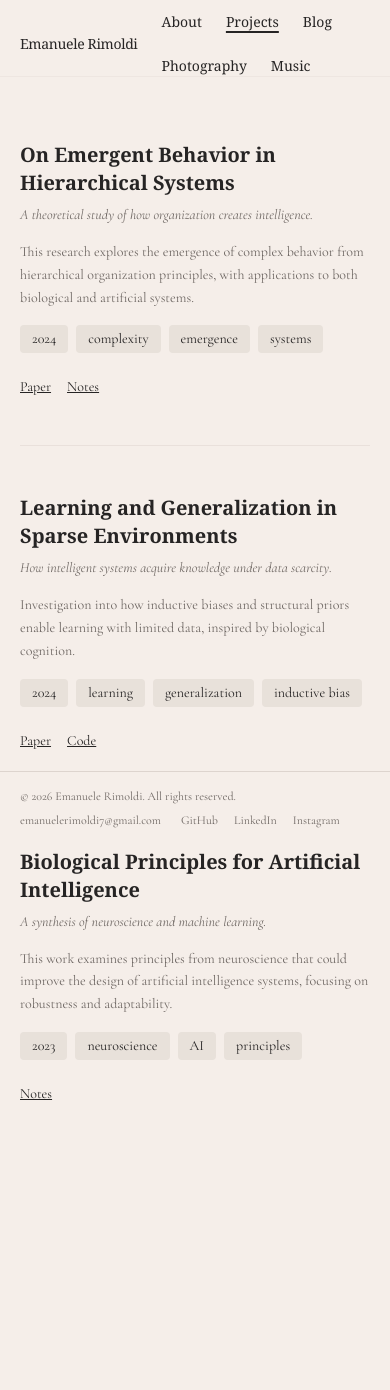
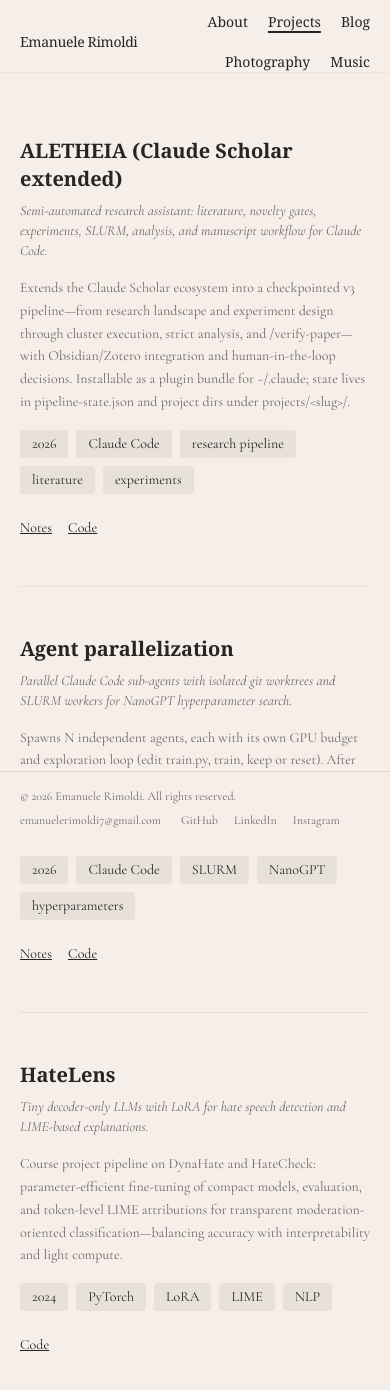
Before and after one commit to EmaRimoldi/EmaRimoldi.github.io, a Next.js app: page /projects in a window 390 px wide. Shown: the top 1390 px of the page. Before the commit the page ends 1232 px from the top, so only its background shows below. Built offline with nearby package versions, Linux system fonts and the light colour scheme.

Commit message:
Photography WIP placeholders; music local cover art; projects repos; header grid; hero 1s/0.5s stagger
Made-with: Cursor

```diff
--- a/app/globals.css
+++ b/app/globals.css
@@ -12,7 +12,7 @@ body {
   font-family: "Cormorant Garamond", ui-serif, Georgia, serif;
 }
 
-/* Landing: staggered reveal — delay in decisecond steps via inline style; duration 0.4s */
+/* Landing: staggered reveal — duration 1s per line; delays via inline style */
 @keyframes home-soft-reveal {
   from {
     opacity: 0;
@@ -26,7 +26,7 @@ body {
 
 .home-soft-reveal {
   opacity: 0;
-  animation: home-soft-reveal 0.4s cubic-bezier(0.25, 0.46, 0.45, 0.94) forwards;
+  animation: home-soft-reveal 1s cubic-bezier(0.25, 0.46, 0.45, 0.94) forwards;
 }
 
 @media (prefers-reduced-motion: reduce) {
--- a/app/music/page.tsx
+++ b/app/music/page.tsx
@@ -7,10 +7,17 @@ export default function MusicPage() {
   return (
     <PageShell>
       <ContentContainer maxWidth="content" className="py-16 md:py-24">
-        <p className="text-sm md:text-base text-[#6E6763] mb-12 max-w-2xl">
-          A curated collection of albums and artists that resonate with my
-          creative practice and intellectual interests.
-        </p>
+        <div className="space-y-3 mb-12 max-w-2xl font-serif">
+          <p className="text-base md:text-lg text-[#262424] leading-relaxed">
+            A curated collection of albums and artists that resonate with my
+            creative practice and intellectual interests.
+          </p>
+          <p className="text-sm md:text-base text-[#6E6763] leading-relaxed">
+            Cover art here uses neutral placeholders. Earlier we linked third-party
+            cover URLs; those often fail on static sites and are unrelated to
+            Spotify login — public album pages do not require your account.
+          </p>
+        </div>
 
         <div className="grid grid-cols-2 md:grid-cols-3 lg:grid-cols-4 gap-6 md:gap-8">
           {musicItems.map((album) => (
--- a/app/photography/page.tsx
+++ b/app/photography/page.tsx
@@ -1,20 +1,31 @@
 import { PageShell } from "@/components/page-shell";
 import { ContentContainer } from "@/components/content-container";
-import { PhotoCard } from "@/components/photo-card";
-import { photoItems } from "@/content/photo-items";
 
 export default function PhotographyPage() {
   return (
     <PageShell>
       <ContentContainer maxWidth="content" className="py-16 md:py-24">
-        <div className="grid grid-cols-1 md:grid-cols-2 lg:grid-cols-3 gap-6 md:gap-8">
-          {photoItems.map((photo) => (
-            <PhotoCard
-              key={photo.id}
-              image={photo.image}
-              alt={photo.alt}
-              aspectRatio={photo.aspectRatio}
-            />
+        <div className="max-w-2xl mb-12 md:mb-14 space-y-4">
+          <p className="font-serif text-base md:text-lg text-[#262424] leading-relaxed">
+            This section is under development. A curated gallery will be added in a
+            future version of the site.
+          </p>
+          <p className="font-serif text-sm md:text-base text-[#6E6763] leading-relaxed">
+            Thank you for your patience — check back soon.
+          </p>
+        </div>
+
+        <div className="grid grid-cols-1 sm:grid-cols-2 lg:grid-cols-3 gap-6 md:gap-8">
+          {[1, 2, 3].map((i) => (
+            <div
+              key={i}
+              className="aspect-[3/2] rounded-lg border border-dashed border-[#CCC4BC] bg-[#EDE8E2]/50 flex flex-col items-center justify-center gap-2 text-[#9A928A] font-serif text-sm md:text-base px-4 text-center"
+            >
+              <span className="text-xs tracking-[0.14em] uppercase text-[#B5ADA5]">
+                Placeholder
+              </span>
+              <span>Image {i}</span>
+            </div>
           ))}
         </div>
       </ContentContainer>
--- a/components/home-hero.tsx
+++ b/components/home-hero.tsx
@@ -2,8 +2,8 @@
 
 import { SocialLinks } from "@/components/social-links";
 
-/** Stagger delay between text blocks (deciseconds: 0.1s per step). */
-const STEP_S = 0.1;
+/** Delay between each text block (seconds). */
+const STEP_S = 0.5;
 
 export function HomeHero() {
   const delay = (step: number) => ({ animationDelay: `${step * STEP_S}s` });
--- a/components/site-header.tsx
+++ b/components/site-header.tsx
@@ -12,21 +12,10 @@ export function SiteHeader() {
   return (
     <header className="site-header border-b border-[#DDD4CE]/30">
       <nav className="site-container">
-        <div className="flex items-center justify-between gap-6 md:gap-8 lg:gap-10">
-          {/* Logo/Name on the left - hidden on homepage */}
-          {!isHomepage ? (
-            <Link
-              href="/"
-              className="font-serif text-sm md:text-base lg:text-lg font-medium text-[#262424] hover:opacity-60 transition-opacity duration-200 whitespace-nowrap tracking-tight"
-            >
-              {siteConfig.name}
-            </Link>
-          ) : (
-            <div className="flex-1" />
-          )}
-
-          {/* Navigation — centered when on homepage, right-side on subpages */}
-          <div className={`flex flex-wrap gap-6 md:gap-8 lg:gap-10 font-serif ${isHomepage ? "flex-1 justify-center" : ""}`}>
+        {isHomepage ? (
+          <div className="grid grid-cols-[minmax(0,1fr)_auto_minmax(0,1fr)] items-center gap-4 md:gap-6">
+            <div />
+            <div className="flex flex-wrap justify-center gap-5 md:gap-8 lg:gap-10 font-serif">
               {navItems.map((item) => {
                 const isActive =
                   (item.href === "/" && pathname === "/") ||
@@ -36,7 +25,7 @@ export function SiteHeader() {
                   <Link
                     key={item.href}
                     href={item.href}
-                  className={`nav-link text-sm md:text-base ${
+                    className={`nav-link text-sm md:text-base whitespace-nowrap ${
                       isActive ? "nav-link-active" : ""
                     }`}
                   >
@@ -45,10 +34,37 @@ export function SiteHeader() {
                 );
               })}
             </div>
+            <div aria-hidden className="min-w-0" />
+          </div>
+        ) : (
+          <div className="flex items-center justify-between gap-6 md:gap-8 lg:gap-10">
+            <Link
+              href="/"
+              className="font-serif text-sm md:text-base lg:text-lg font-medium text-[#262424] hover:opacity-60 transition-opacity duration-200 whitespace-nowrap tracking-tight"
+            >
+              {siteConfig.name}
+            </Link>
+            <div className="flex flex-wrap justify-end gap-5 md:gap-8 lg:gap-10 font-serif">
+              {navItems.map((item) => {
+                const isActive =
+                  (item.href === "/" && pathname === "/") ||
+                  (item.href !== "/" && pathname.startsWith(item.href));
 
-          {/* Spacer to balance the layout on homepage */}
-          {isHomepage && <div className="flex-1" />}
+                return (
+                  <Link
+                    key={item.href}
+                    href={item.href}
+                    className={`nav-link text-sm md:text-base whitespace-nowrap ${
+                      isActive ? "nav-link-active" : ""
+                    }`}
+                  >
+                    {item.label}
+                  </Link>
+                );
+              })}
             </div>
+          </div>
+        )}
       </nav>
     </header>
   );
--- a/content/music-items.ts
+++ b/content/music-items.ts
@@ -6,68 +6,69 @@ export interface MusicItem {
   spotifyUrl: string;
 }
 
+/** Cover art uses local placeholders — external CDNs (e.g. Cover Art Archive) often break on static hosting. */
 export const musicItems: MusicItem[] = [
   {
     id: "album-1",
     title: "People in Cars",
     artist: "Curse of Lono",
-    image: "https://coverartarchive.org/release/8b4fb030-c009-4de8-a1ff-1e8ba9e11c07/front-250.jpg",
+    image: "/images/music/placeholder.svg",
     spotifyUrl: "https://open.spotify.com/album/3dtjKtkS6DnwT82RlyzXk8",
   },
   {
     id: "album-2",
     title: "Highway 61 Revisited",
     artist: "Bob Dylan",
-    image: "https://coverartarchive.org/release/6c2f0a70-e1b2-4879-b1aa-e10e5bd35a8b/front-250.jpg",
+    image: "/images/music/placeholder.svg",
     spotifyUrl: "https://open.spotify.com/album/6YabPKtZAjxwyWbuO9p4ZD",
   },
   {
     id: "album-3",
     title: "Heart Shaped World",
     artist: "Chris Isaak",
-    image: "https://coverartarchive.org/release/fcd88d75-fce5-4a24-bf07-3cbfce1db2f8/front-250.jpg",
+    image: "/images/music/placeholder.svg",
     spotifyUrl: "https://open.spotify.com/album/5Das42Qx4AoU9iT4M7PW3U",
   },
   {
     id: "album-4",
     title: "The Dark Side of the Moon",
     artist: "Pink Floyd",
-    image: "https://coverartarchive.org/release/24824319-f464-3685-b899-0bfd1e2e819e/front-250.jpg",
+    image: "/images/music/placeholder.svg",
     spotifyUrl: "https://open.spotify.com/album/4LH4d3cOWNNsVw41Gqt2kv",
   },
   {
     id: "album-5",
     title: "Nevermind",
     artist: "Nirvana",
-    image: "https://coverartarchive.org/release/ae8e0db2-017a-461c-8621-1628bcf3b056/front-250.jpg",
+    image: "/images/music/placeholder.svg",
     spotifyUrl: "https://open.spotify.com/album/2guNUzAm232A0twj81rk75",
   },
   {
     id: "album-6",
     title: "Californication",
     artist: "Red Hot Chili Peppers",
-    image: "https://coverartarchive.org/release/41a0b4d8-5e84-4232-a65e-97f088b79c82/front-250.jpg",
+    image: "/images/music/placeholder.svg",
     spotifyUrl: "https://open.spotify.com/album/0fLhefnjlIV3pGNF9Wo8CD",
   },
   {
     id: "album-7",
     title: "Ray of Light",
     artist: "Madonna",
-    image: "https://coverartarchive.org/release/41e4f853-209b-4eed-ac7b-47e77b8cecfa/front-250.jpg",
+    image: "/images/music/placeholder.svg",
     spotifyUrl: "https://open.spotify.com/album/6cuNyrSmRjBeekioLdLkvI",
   },
   {
     id: "album-8",
     title: "Live at the Regal",
     artist: "B.B. King",
-    image: "https://coverartarchive.org/release/c2fd3a64-3313-4346-9f5d-1cf5e4f2cfc5/front-250.jpg",
+    image: "/images/music/placeholder.svg",
     spotifyUrl: "https://open.spotify.com/album/7njGz7ZeDXL6cH3VnflcQ2",
   },
   {
     id: "album-9",
     title: "Pink Moon",
     artist: "Nick Drake",
-    image: "https://coverartarchive.org/release/f3110f94-d7e7-4e93-bfa1-92b1da35f32a/front-250.jpg",
+    image: "/images/music/placeholder.svg",
     spotifyUrl: "https://open.spotify.com/album/5mwOo1zikswhmfHvtqVSXg",
   },
 ];
--- a/content/projects-items.ts
+++ b/content/projects-items.ts
@@ -14,41 +14,44 @@ export interface ResearchItem {
 
 export const projectsItems: ResearchItem[] = [
   {
-    id: "research-1",
-    title: "On Emergent Behavior in Hierarchical Systems",
-    descriptor: "A theoretical study of how organization creates intelligence.",
+    id: "claude-scholar-extended",
+    title: "ALETHEIA (Claude Scholar extended)",
+    descriptor:
+      "Semi-automated research assistant: literature, novelty gates, experiments, SLURM, analysis, and manuscript workflow for Claude Code.",
     summary:
-      "This research explores the emergence of complex behavior from hierarchical organization principles, with applications to both biological and artificial systems.",
-    year: 2024,
-    tags: ["complexity", "emergence", "systems"],
+      "Extends the Claude Scholar ecosystem into a checkpointed v3 pipeline—from research landscape and experiment design through cluster execution, strict analysis, and /verify-paper—with Obsidian/Zotero integration and human-in-the-loop decisions. Installable as a plugin bundle for ~/.claude; state lives in pipeline-state.json and project dirs under projects/<slug>/.",
+    year: 2026,
+    tags: ["Claude Code", "research pipeline", "literature", "experiments"],
     links: {
-      paper: "#",
-      notes: "#",
+      code: "https://github.com/EmaRimoldi/Claude-scholar-extended",
+      notes: "https://github.com/EmaRimoldi/Claude-scholar-extended/blob/main/docs/QUICKSTART.md",
     },
   },
   {
-    id: "research-2",
-    title: "Learning and Generalization in Sparse Environments",
-    descriptor: "How intelligent systems acquire knowledge under data scarcity.",
+    id: "agent-parallelization",
+    title: "Agent parallelization",
+    descriptor:
+      "Parallel Claude Code sub-agents with isolated git worktrees and SLURM workers for NanoGPT hyperparameter search.",
     summary:
-      "Investigation into how inductive biases and structural priors enable learning with limited data, inspired by biological cognition.",
-    year: 2024,
-    tags: ["learning", "generalization", "inductive bias"],
+      "Spawns N independent agents, each with its own GPU budget and exploration loop (edit train.py, train, keep or reset). After parallel search, a merge phase aggregates trajectories; includes budgeting from GPU allocation time, merge protocol docs, and benchmarks for parallelism capacity on Engaging-style clusters.",
+    year: 2026,
+    tags: ["Claude Code", "SLURM", "NanoGPT", "hyperparameters"],
     links: {
-      paper: "#",
-      code: "#",
+      code: "https://github.com/EmaRimoldi/agent_parallelization",
+      notes: "https://github.com/EmaRimoldi/agent_parallelization/tree/master/docs",
     },
   },
   {
-    id: "research-3",
-    title: "Biological Principles for Artificial Intelligence",
-    descriptor: "A synthesis of neuroscience and machine learning.",
+    id: "hatelens",
+    title: "HateLens",
+    descriptor:
+      "Tiny decoder-only LLMs with LoRA for hate speech detection and LIME-based explanations.",
     summary:
-      "This work examines principles from neuroscience that could improve the design of artificial intelligence systems, focusing on robustness and adaptability.",
-    year: 2023,
-    tags: ["neuroscience", "AI", "principles"],
+      "Course project pipeline on DynaHate and HateCheck: parameter-efficient fine-tuning of compact models, evaluation, and token-level LIME attributions for transparent moderation-oriented classification—balancing accuracy with interpretability and light compute.",
+    year: 2024,
+    tags: ["PyTorch", "LoRA", "LIME", "NLP"],
     links: {
-      notes: "#",
+      code: "https://github.com/EmaRimoldi/HateLens",
     },
   },
 ];
```
Also changed, not shown: public/images/music/placeholder.svg (added). Lines whose indentation alone changed are shown as unchanged.
